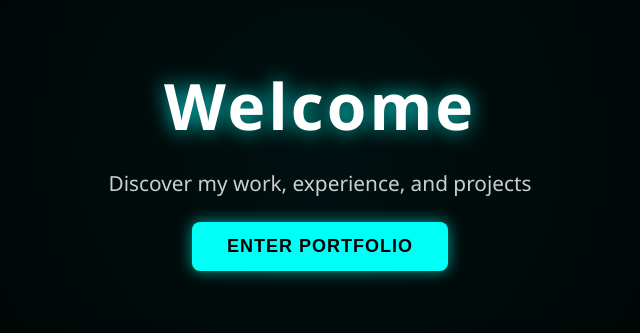
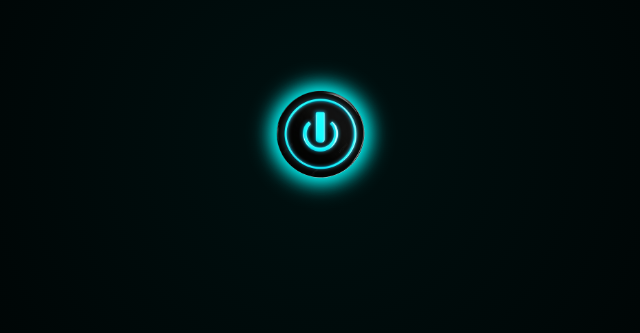
Before and after one commit to ar-ajith/portfolio, a React (Create React App) app: page / in a window 1280 px wide. Shown: the part 255-588 px from the top of the page, without its empty margins (320-960 px from the left). Built offline with nearby package versions, Linux system fonts and the light colour scheme.

Commit message:
05/12/2025

```diff
--- a/src/EntryScreen.css
+++ b/src/EntryScreen.css
@@ -15,48 +15,64 @@
   animation: fadeIn 1s ease;
 }
 
-/* CONTENT BOX */
+/* CONTENT */
 .entry-content {
-  animation: slideUp 1s ease;
   padding: 20px;
+  animation: slideUpMain 1.2s ease forwards;
+  opacity: 0;
 }
 
-/* TITLE */
-.entry-title {
-  font-size: 4rem;
-  font-weight: 700;
-  letter-spacing: 3px;
-  text-shadow: 0 0 20px rgba(0, 255, 247, 0.8);
-  margin-bottom: 10px;
+/* POWER BUTTON */
+.power-btn-wrapper {
+  display: inline-block;
+  cursor: pointer;
+  animation: pulse 2s infinite ease-in-out;
+  margin-bottom: 15px;
 }
 
-/* SUBTITLE */
-.entry-subtitle {
-  font-size: 1.3rem;
-  opacity: 0.8;
-  margin-bottom: 25px;
+.power-btn {
+  width: 110px;
+  height: 110px;
+  filter: drop-shadow(0 0 10px cyan);
+  transition: transform 0.2s ease;
 }
 
-/* BUTTON */
-.entry-btn {
-  padding: 14px 35px;
-  font-size: 18px;
-  background: rgb(0, 255, 247);
-  border: none;
-  border-radius: 8px;
-  cursor: pointer;
-  color: black;
-  font-weight: 600;
-  text-transform: uppercase;
-  letter-spacing: 1px;
-  box-shadow: 0 0 15px rgba(0, 255, 247, 0.6);
-  transition: 0.3s ease;
+.power-btn:hover {
+  transform: scale(1.1);
+  filter: drop-shadow(0 0 25px cyan);
 }
 
-.entry-btn:hover {
-  transform: scale(1.05);
-  background: rgb(0, 200, 200);
-  box-shadow: 0 0 25px rgba(0, 255, 247, 1);
+/* TOOLTIP */
+.tooltip {
+  position: relative;
+  display: inline-block;
+}
+
+.tooltip-text {
+  visibility: hidden;
+  width: 190px;
+  background-color: rgba(0, 255, 247, 0.2);
+  color: cyan;
+  text-align: center;
+  padding: 8px 10px;
+  border-radius: 6px;
+  position: absolute;
+  z-index: 100;
+  left: 50%;
+  top: -40px;
+  transform: translateX(-50%);
+  font-size: 19px;
+  backdrop-filter: blur(5px);
+  border: 1px solid rgba(0, 255, 247, 0.4);
+  opacity: 0;
+  transition: opacity 0.3s ease, top 0.3s ease;
+  pointer-events: none;
+}
+
+.tooltip:hover .tooltip-text {
+  visibility: visible;
+  opacity: 1;
+  top: -55px;
 }
 
 /* ANIMATIONS */
@@ -65,7 +81,24 @@
   to { opacity: 1; }
 }
 
-@keyframes slideUp {
-  from { opacity: 0; transform: translateY(25px); }
-  to { opacity: 1; transform: translateY(0); }
+@keyframes slideUpMain {
+  from {
+    opacity: 0;
+    transform: translateY(80px);
+  }
+  to {
+    opacity: 1;
+    transform: translateY(0);
+  }
 }
+
+@keyframes pulse {
+  0%, 100% {
+    transform: scale(1);
+    filter: drop-shadow(0 0 10px cyan);
+  }
+  50% {
+    transform: scale(1.1);
+    filter: drop-shadow(0 0 25px cyan);
+  }
+}
--- a/src/EntryScreen.js
+++ b/src/EntryScreen.js
@@ -6,15 +6,21 @@ function EntryScreen({ onEnter }) {
     <div className="entry-screen">
       <div className="entry-content">
 
-        <h1 className="entry-title">Welcome</h1>
+        {/* Tooltip Wrapper */}
+        <div className="tooltip">
+          <div className="power-btn-wrapper" onClick={onEnter}>
+            <img
+              src="/power-btn.png"
+              alt="Power Button"
+              className="power-btn"
+            />
+          </div>
 
-        <p className="entry-subtitle">
-          Discover my work, experience, and projects
-        </p>
-
-        <button className="entry-btn" onClick={onEnter}>
-          Enter Portfolio
-        </button>
+          {/* Tooltip Text */}
+          <span className="tooltip-text">
+            Click here to power on
+          </span>
+        </div>
 
       </div>
     </div>
```
Also changed, not shown: public/power-btn.png (added).
